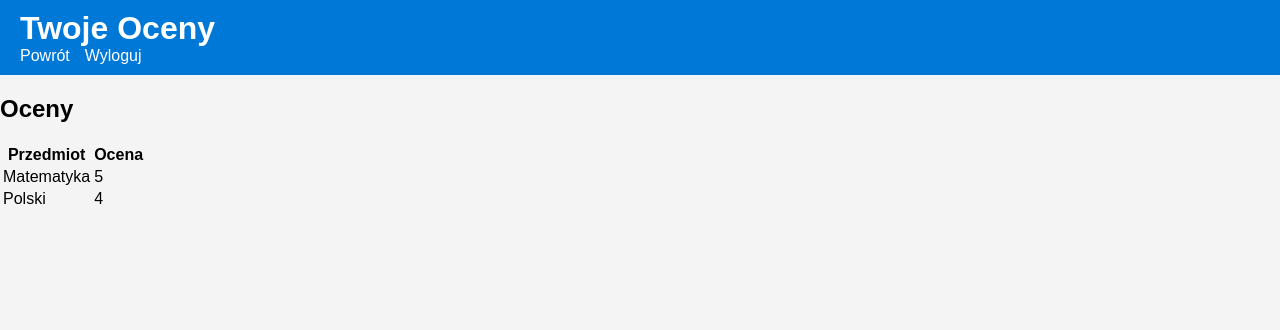
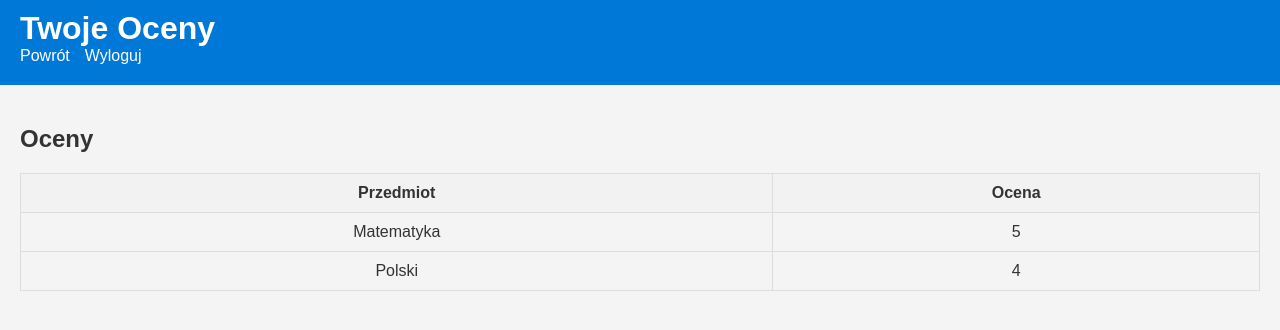
Before and after one commit to miisio/librus-xd, a plain HTML site: page grades.html in a window 1280 px wide. Drawn offline with Linux system fonts and the light colour scheme.

Commit message:
Update style.css

```diff
--- a/style.css
+++ b/style.css
@@ -1,10 +1,10 @@
-/* Stylizacja jak wcześniej, z drobnymi zmianami dla lepszej czytelności */
-
+/* Globalne style */
 body {
     font-family: Arial, sans-serif;
     margin: 0;
     padding: 0;
     background-color: #f4f4f4;
+    color: #333;
 }
 
 header {
@@ -67,8 +67,41 @@ button {
     cursor: pointer;
 }
 
+button:hover {
+    background-color: #005a99;
+}
+
 .error {
     color: red;
     text-align: center;
     margin-top: 10px;
 }
+
+main {
+    padding: 20px;
+}
+
+table {
+    width: 100%;
+    border-collapse: collapse;
+    margin-top: 20px;
+}
+
+table th, table td {
+    padding: 10px;
+    border: 1px solid #ddd;
+    text-align: center;
+}
+
+table th {
+    background-color: #f2f2f2;
+}
+
+ul {
+    list-style: none;
+    padding: 0;
+}
+
+ul li {
+    margin-bottom: 10px;
+}
```
